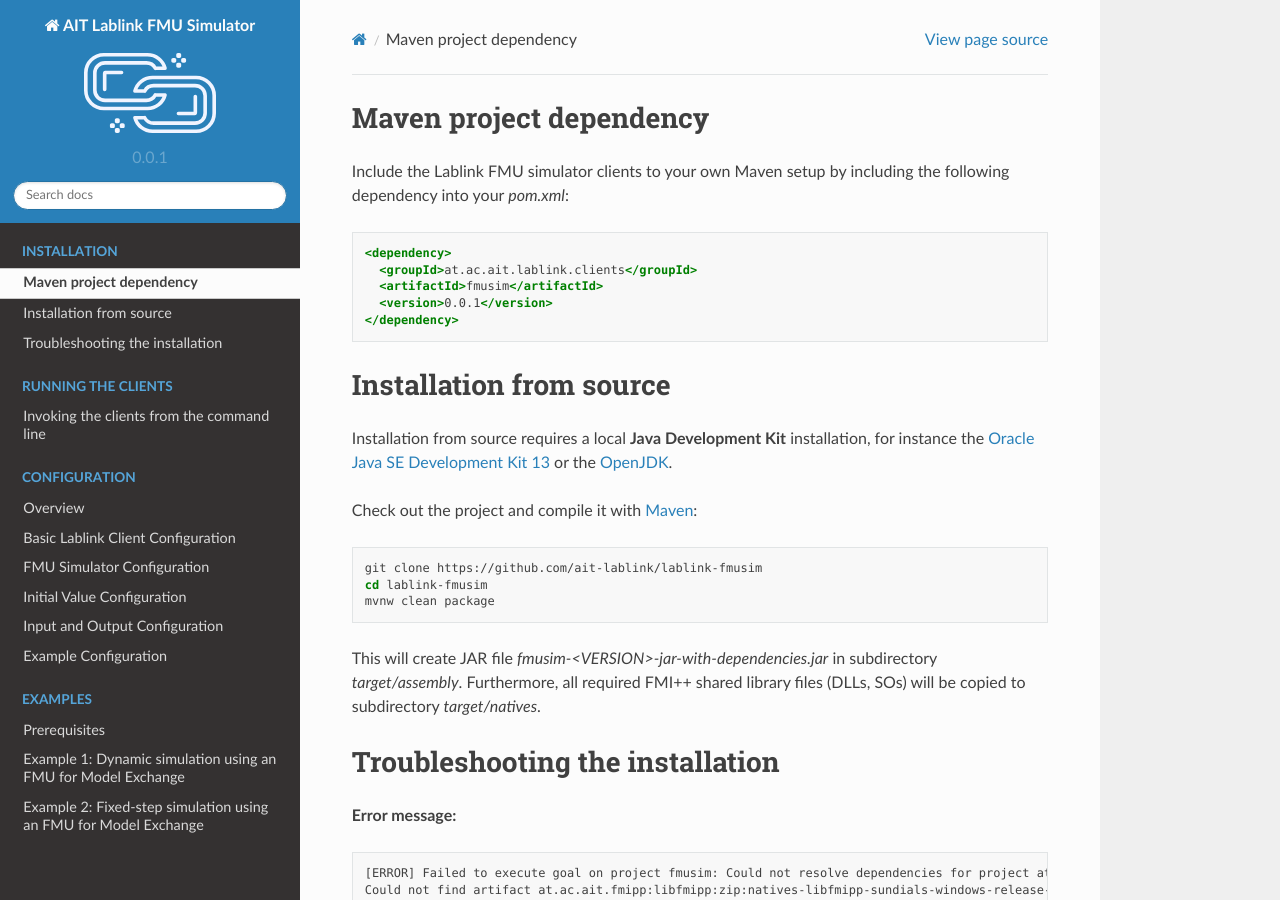
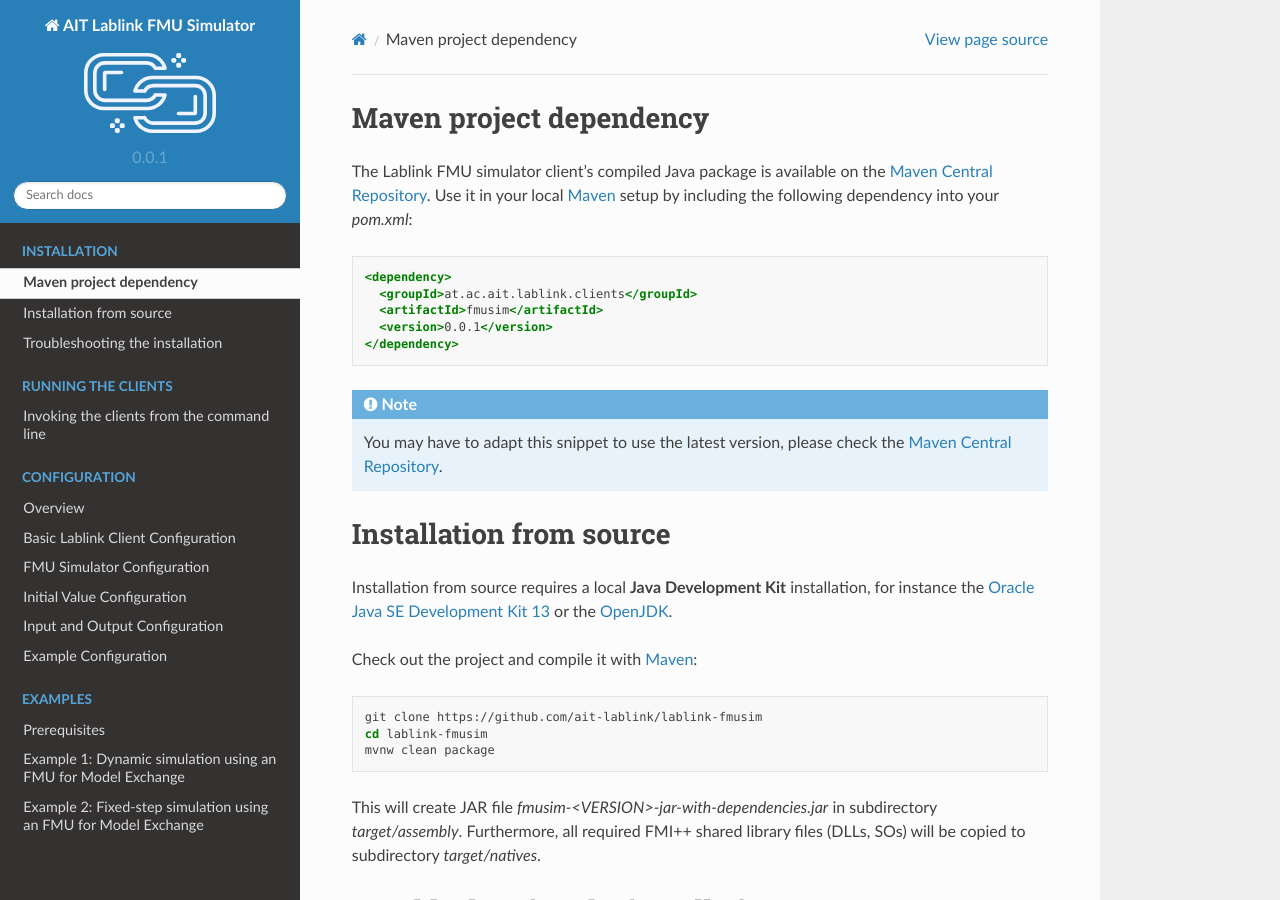
Before and after one commit to AIT-Lablink/lablink-fmusim, a Sphinx documentation site: the page built from docs/installation.rst, in a window 1280 px wide and 900 px high. Built offline with Sphinx 7.4.7 and the Read the Docs theme 2.0.0, drawn with Linux system fonts in a browser that asks for light colours.

Commit message:
Update installation instructions (release on Maven Central Repository)

```diff
--- a/docs/installation.rst
+++ b/docs/installation.rst
@@ -1,7 +1,8 @@
 Maven project dependency
 ========================
 
-Include the Lablink FMU simulator clients to your own Maven setup by including the following dependency into your *pom.xml*:
+The Lablink FMU simulator client's compiled Java package is available on the |MCR|_.
+Use it in your local Maven_ setup by including the following dependency into your *pom.xml*:
 
 .. code-block:: xml
 
@@ -11,13 +12,14 @@ Include the Lablink FMU simulator clients to your own Maven setup by including t
      <version>0.0.1</version>
    </dependency>
 
+.. note:: You may have to adapt this snippet to use the latest version, please check the |MCR|_.
 
 Installation from source
 ========================
 
 Installation from source requires a local **Java Development Kit** installation, for instance the `Oracle Java SE Development Kit 13 <https://www.oracle.com/technetwork/java/javase/downloads/index.html>`_ or the `OpenJDK <https://openjdk.java.net/>`_.
 
-Check out the project and compile it with `Maven <https://maven.apache.org/>`__:
+Check out the project and compile it with Maven_:
 
 .. code-block:: winbatch
 
@@ -43,3 +45,8 @@ They should be avialable via the `AIT Lablink repository <https://github.com/org
 In case they are not installed (or not for your specific OS), you can install them yourself to your local Maven repository.
 To do so, follow the FMI++ instructions and additionally specify the `CMake <https://cmake.org/>`__ flag ``JAVA_MAVEN_INSTALL:BOOL=ON`` to automatically install the generated files to your local Maven repository.
 In this case, you will have to include your local Maven repository to your setup (see `here <https://maven.apache.org/settings.html>`__ ).
+
+
+.. |MCR| replace:: Maven Central Repository
+.. _MCR: https://search.maven.org/artifact/at.ac.ait.lablink.clients/fmusim
+.. _Maven: https://maven.apache.org
```
